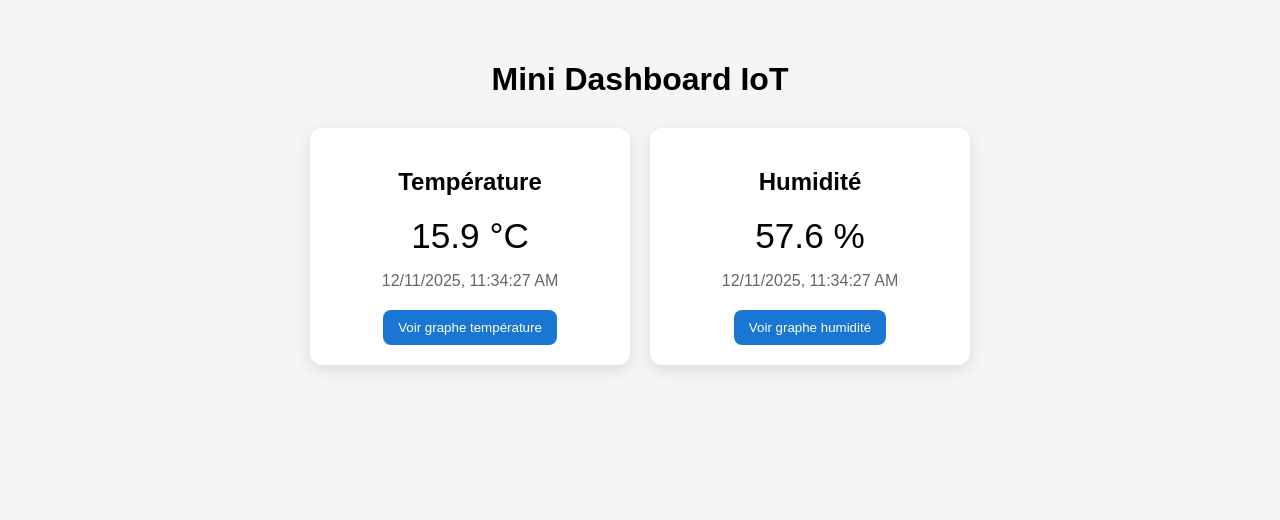
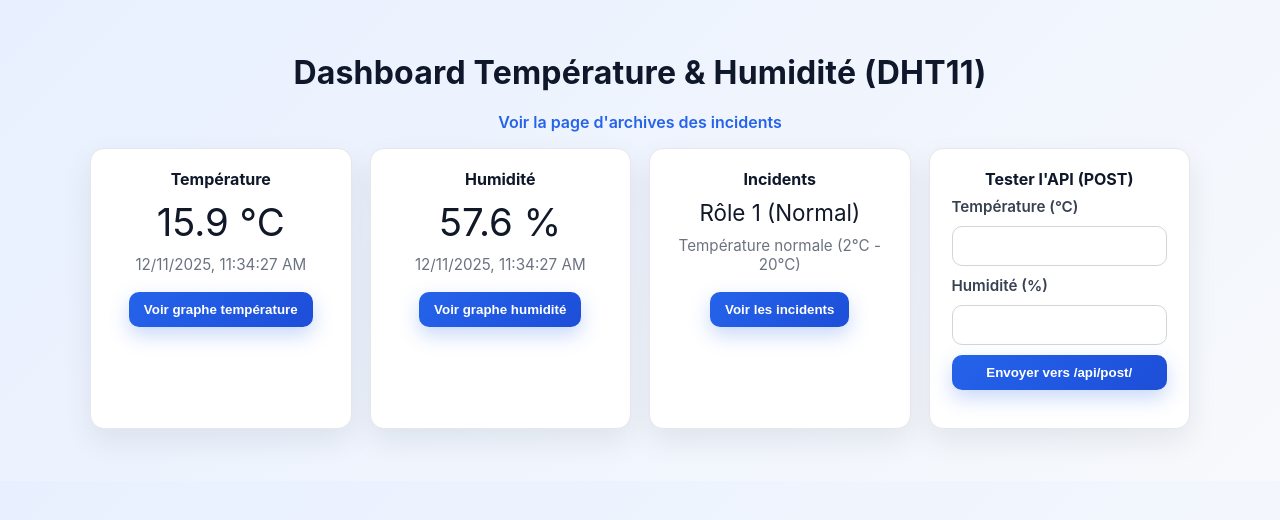
Before and after one commit to Eljemlihoussam/IOT-Final, a Django app: page / in a window 1280 px wide. Shown: the top 520 px of the page. Run offline with Django 5.2, Linux system fonts and the light colour scheme; data comes from the database, SQL or seed files in the repository; both versions use the stored data as it was after the commit.

Commit message:
update file existant

```diff
--- a/GI5/DHT/static/css/dashboard.css
+++ b/GI5/DHT/static/css/dashboard.css
@@ -1,50 +1,206 @@
 body {
-  font-family: Arial, sans-serif;
-  background: #f5f5f5;
+  font-family: "Inter", Arial, sans-serif;
+  background: linear-gradient(135deg, #e8f0ff 0%, #f7f9fc 100%);
   margin: 0;
-  padding: 40px;
+  padding: 32px;
+  color: #1f2937;
 }
 
-h1 {
+h1, h2 {
   text-align: center;
-  margin-bottom: 30px;
+  margin-bottom: 20px;
+  color: #0f172a;
+  letter-spacing: 0.2px;
+}
+
+.nav-links {
+  text-align: center;
+  margin-bottom: 16px;
+}
+
+.nav-links a {
+  color: #2563eb;
+  text-decoration: none;
+  font-weight: 600;
+}
+
+.nav-links a:hover {
+  text-decoration: underline;
 }
 
 .cards-container {
-  display: flex;
-  flex-wrap: wrap;
-  justify-content: center;
-  gap: 20px;
+  display: grid;
+  grid-template-columns: repeat(auto-fit, minmax(260px, 1fr));
+  gap: 18px;
+  max-width: 1100px;
+  margin: 0 auto 20px auto;
 }
 
 .card {
   background: #ffffff;
-  border-radius: 12px;
-  box-shadow: 0 5px 15px rgba(0, 0, 0, 0.1);
-  padding: 20px 30px;
-  width: 260px;
+  border-radius: 14px;
+  box-shadow: 0 12px 30px rgba(15, 23, 42, 0.08);
+  padding: 20px 22px;
   text-align: center;
+  border: 1px solid #e5e7eb;
+  transition: transform 0.1s ease, box-shadow 0.2s ease;
+}
+
+.card:hover {
+  transform: translateY(-2px);
+  box-shadow: 0 16px 36px rgba(15, 23, 42, 0.12);
+}
+
+.card-title {
+  font-weight: 700;
+  margin-bottom: 8px;
+  color: #0f172a;
 }
 
 .value {
-  font-size: 2.2rem;
+  font-size: 2.4rem;
   margin: 10px 0;
+  color: #111827;
+}
+
+.value.small {
+  font-size: 1.4rem;
 }
 
 .time {
-  color: #666;
-  margin-bottom: 20px;
+  color: #6b7280;
+  margin-bottom: 18px;
+  font-size: 0.95rem;
 }
 
 button {
   border: none;
   padding: 10px 15px;
-  border-radius: 8px;
-  background-color: #1976d2;
+  border-radius: 10px;
+  background: linear-gradient(135deg, #2563eb, #1d4ed8);
   color: #fff;
   cursor: pointer;
+  font-weight: 600;
+  box-shadow: 0 8px 20px rgba(37, 99, 235, 0.25);
 }
 
 button:hover {
-  background-color: #0d5da8;
+  background: linear-gradient(135deg, #1d4ed8, #1e40af);
 }
+
+form {
+  display: flex;
+  flex-direction: column;
+  gap: 10px;
+  margin-top: 6px;
+}
+
+label {
+  text-align: left;
+  color: #374151;
+  font-weight: 600;
+  font-size: 0.95rem;
+}
+
+input {
+  padding: 10px;
+  border-radius: 10px;
+  border: 1px solid #d1d5db;
+  font-size: 1rem;
+  transition: border 0.1s ease, box-shadow 0.1s ease;
+}
+
+input:focus {
+  outline: none;
+  border-color: #2563eb;
+  box-shadow: 0 0 0 3px rgba(37, 99, 235, 0.12);
+}
+
+.table {
+  width: 100%;
+  max-width: 1000px;
+  margin: 0 auto;
+  border-collapse: collapse;
+  background: #fff;
+  border-radius: 14px;
+  overflow: hidden;
+  box-shadow: 0 12px 30px rgba(15, 23, 42, 0.08);
+}
+
+.table th, .table td {
+  border: 1px solid #e5e7eb;
+  padding: 10px 12px;
+  text-align: left;
+  font-size: 0.95rem;
+}
+
+.table th {
+  background: linear-gradient(135deg, #2563eb, #1d4ed8);
+  color: #fff;
+  font-weight: 700;
+}
+
+.filters {
+  display: flex;
+  gap: 12px;
+  align-items: center;
+  margin: 10px auto 20px auto;
+  justify-content: center;
+  flex-wrap: wrap;
+}
+
+.filters input {
+  width: 160px;
+}
+
+.page-card {
+  background: #fff;
+  border-radius: 14px;
+  box-shadow: 0 12px 30px rgba(15, 23, 42, 0.08);
+  padding: 20px 22px;
+  border: 1px solid #e5e7eb;
+  max-width: 1100px;
+  margin: 0 auto;
+}
+
+.subtitle {
+  text-align: center;
+  color: #6b7280;
+  margin-top: -6px;
+  margin-bottom: 16px;
+}
+
+.table-wrapper {
+  overflow: auto;
+  border-radius: 12px;
+}
+
+.badge {
+  display: inline-block;
+  padding: 4px 10px;
+  border-radius: 999px;
+  font-weight: 700;
+  font-size: 0.85rem;
+  color: #fff;
+}
+
+.badge-ok {
+  background: linear-gradient(135deg, #16a34a, #15803d);
+}
+
+.badge-high {
+  background: linear-gradient(135deg, #dc2626, #b91c1c);
+}
+
+.badge-low {
+  background: linear-gradient(135deg, #0ea5e9, #0284c7);
+}
+
+@media (max-width: 640px) {
+  body {
+    padding: 18px;
+  }
+  .cards-container {
+    grid-template-columns: 1fr;
+  }
+}
--- a/GI5/DHT/static/js/dashboard.js
+++ b/GI5/DHT/static/js/dashboard.js
@@ -1,16 +1,30 @@
 const API_URL = "/latest/";
+const POST_URL = "/api/post/";
 
 function formatValue(value, suffix) {
-  if (value === undefined || value === null) {
+  if (value === undefined || value === null || Number.isNaN(value)) {
     return "--";
   }
-  return `${value.toFixed ? value.toFixed(1) : value} ${suffix}`.trim();
+  return `${Number(value).toFixed(1)} ${suffix}`.trim();
+}
+
+function computeRole(temp) {
+  // 3 rôles selon la température : <2 (role 3), 2-20 (role 1), >20 (role 2)
+  if (temp === undefined || temp === null || Number.isNaN(temp)) {
+    return { label: "Inconnu", detail: "Aucune mesure" };
+  }
+  if (temp < 2) {
+    return { label: "Rôle 3 (Alerte basse)", detail: "Température < 2°C" };
+  }
+  if (temp > 20) {
+    return { label: "Rôle 2 (Alerte haute)", detail: "Température > 20°C" };
+  }
+  return { label: "Rôle 1 (Normal)", detail: "Température normale (2°C - 20°C)" };
 }
 
 async function refreshDashboard() {
   try {
     const response = await fetch(API_URL, { cache: "no-store" });
-
     if (!response.ok) {
       throw new Error(`HTTP ${response.status}`);
     }
@@ -23,16 +37,53 @@ async function refreshDashboard() {
 
     document.getElementById("temp-time").textContent = timestamp;
     document.getElementById("hum-time").textContent = timestamp;
+
+    const role = computeRole(data.temperature);
+    document.getElementById("incident-status").textContent = role.label;
+    document.getElementById("incident-detail").textContent = role.detail;
   } catch (error) {
     console.error("Dashboard refresh error:", error);
     document.getElementById("temp-value").textContent = "--";
     document.getElementById("hum-value").textContent = "--";
     document.getElementById("temp-time").textContent = "Erreur de chargement";
     document.getElementById("hum-time").textContent = "Erreur de chargement";
+    document.getElementById("incident-status").textContent = "Inconnu";
+    document.getElementById("incident-detail").textContent = "Impossible de charger les données";
   }
+}
+
+function bindManualForm() {
+  const form = document.getElementById("manual-form");
+  if (!form) return;
+
+  form.addEventListener("submit", async (e) => {
+    e.preventDefault();
+    const temp = parseFloat(document.getElementById("manual-temp").value);
+    const hum = parseFloat(document.getElementById("manual-hum").value);
+    const resultEl = document.getElementById("manual-result");
+
+    resultEl.textContent = "Envoi...";
+    try {
+      const res = await fetch(POST_URL, {
+        method: "POST",
+        headers: { "Content-Type": "application/json" },
+        body: JSON.stringify({ temp, hum })
+      });
+      const payload = await res.json();
+      if (!res.ok) {
+        throw new Error(payload?.detail || res.statusText);
+      }
+      resultEl.textContent = "Mesure envoyée avec succès.";
+      refreshDashboard();
+    } catch (err) {
+      console.error(err);
+      resultEl.textContent = "Erreur: " + err.message;
+    }
+  });
 }
 
 document.addEventListener("DOMContentLoaded", () => {
   refreshDashboard();
   setInterval(refreshDashboard, 20000);
+  bindManualForm();
 });
--- a/GI5/DHT/urls.py
+++ b/GI5/DHT/urls.py
@@ -1,13 +1,12 @@
 from django.urls import path
 from . import views, api
 
-urlpatterns=[
-    #path('test/', views.test),
-    path("api/", api.Dlist, name='json'),
-    path('api/post/', api.Dhtviews.as_view(), name='json'),
-    #path('show/', views.show, name='show'),
+urlpatterns = [
+    path("api/", api.Dlist, name="json"),
+    path("api/post/", api.Dhtviews.as_view(), name="json"),
     path("latest/", views.latest_json, name="latest_json"),
     path("", views.dashboard, name="dashboard"),
-    path('graph_temp/', views.graph_temp, name='graph_temp'),
-    path('graph_hum/', views.graph_hum, name='graph_hum'),
+    path("graph_temp/", views.graph_temp, name="graph_temp"),
+    path("graph_hum/", views.graph_hum, name="graph_hum"),
+    path("incidents/", views.incidents, name="incidents"),
 ]
--- a/GI5/DHT/views.py
+++ b/GI5/DHT/views.py
@@ -6,7 +6,6 @@ from django.utils import timezone
 from .models import Dht11
 
 def dashboard(request):
-    # Rend juste la page; les données sont chargées via JS
     return render(request, "dashboard.html")
 
 def graph_temp(request):
@@ -36,3 +35,8 @@ def latest_json(request):
         "minutes_since_last": elapsed_minutes,
         "timestamp": last.dt.isoformat()
     })
+
+
+def incidents(request):
+    # Page d'incidents (affichage front, les données viennent de /api/ via JS/HTML)
+    return render(request, "incidents.html")
--- a/GI5/projet/settings.py
+++ b/GI5/projet/settings.py
@@ -132,7 +132,7 @@ EMAIL_BACKEND = "django.core.mail.backends.smtp.EmailBackend"
 EMAIL_HOST = "smtp.gmail.com"
 EMAIL_PORT = 587
 EMAIL_USE_TLS = True
-EMAIL_HOST_USER = "@gmail.com" # ⚠️ ton adresse
-EMAIL_HOST_PASSWORD = "" # pas ton vrai mot de passe !
+EMAIL_HOST_USER = "ssamhou86@gmail.com" # ⚠️ ton adresse
+EMAIL_HOST_PASSWORD = "dudc cwlp pzxz tbgb" # pas ton vrai mot de passe !
 TELEGRAM_BOT_TOKEN = ""
 TELEGRAM_CHAT_ID = "" # ← id utilisateur/groupe
--- a/GI5/templates/Dashboard.html
+++ b/GI5/templates/Dashboard.html
@@ -3,31 +3,50 @@
 <html lang="fr">
 <head>
     <meta charset="UTF-8">
-    <title>Dashboard IoT</title>
+    <title>Dashboard Température & Humidité</title>
     <link rel="stylesheet" href="{% static 'css/dashboard.css' %}">
 </head>
 <body>
 
-<h1>Mini Dashboard IoT</h1>
+<h1>Dashboard Température & Humidité (DHT11)</h1>
+
+<p class="nav-links">
+    <a href="{% url 'incidents' %}">Voir la page d'archives des incidents</a>
+</p>
 
 <div class="cards-container">
-
-    <!-- Carte Température -->
     <div class="card">
-        <h2>Température</h2>
-        <p class="value" id="temp-value">-- °C</p>
-        <p class="time" id="temp-time">--</p>
+        <div class="card-title">Température</div>
+        <div class="value" id="temp-value">-- °C</div>
+        <div class="time" id="temp-time">--</div>
         <button onclick="location.href='/graph_temp/'">Voir graphe température</button>
     </div>
 
-    <!-- Carte Humidité -->
     <div class="card">
-        <h2>Humidité</h2>
-        <p class="value" id="hum-value">-- %</p>
-        <p class="time" id="hum-time">--</p>
+        <div class="card-title">Humidité</div>
+        <div class="value" id="hum-value">-- %</div>
+        <div class="time" id="hum-time">--</div>
         <button onclick="location.href='/graph_hum/'">Voir graphe humidité</button>
     </div>
 
+    <div class="card">
+        <div class="card-title">Incidents</div>
+        <div id="incident-status" class="value small">--</div>
+        <div class="time" id="incident-detail">Aucun incident</div>
+        <button onclick="location.href='/incidents/'">Voir les incidents</button>
+    </div>
+
+    <div class="card">
+        <div class="card-title">Tester l'API (POST)</div>
+        <form id="manual-form">
+            <label>Température (°C)</label>
+            <input type="number" step="0.1" id="manual-temp" required>
+            <label>Humidité (%)</label>
+            <input type="number" step="0.1" id="manual-hum" required>
+            <button type="submit">Envoyer vers /api/post/</button>
+        </form>
+        <div id="manual-result" class="time"></div>
+    </div>
 </div>
 
 <script src="{% static 'js/dashboard.js' %}"></script>
```
Also changed, not shown: GI5/DHT/api.py (+5 -2 lines), GI5/DHT/utils.py (+18 -7 lines), GI5/templates/graph_hum.html (added, +60 -0 lines), GI5/templates/graph_temp.html (added, +60 -0 lines), GI5/templates/incidents.html (added, +67 -0 lines), GI5/db.sqlite3.
